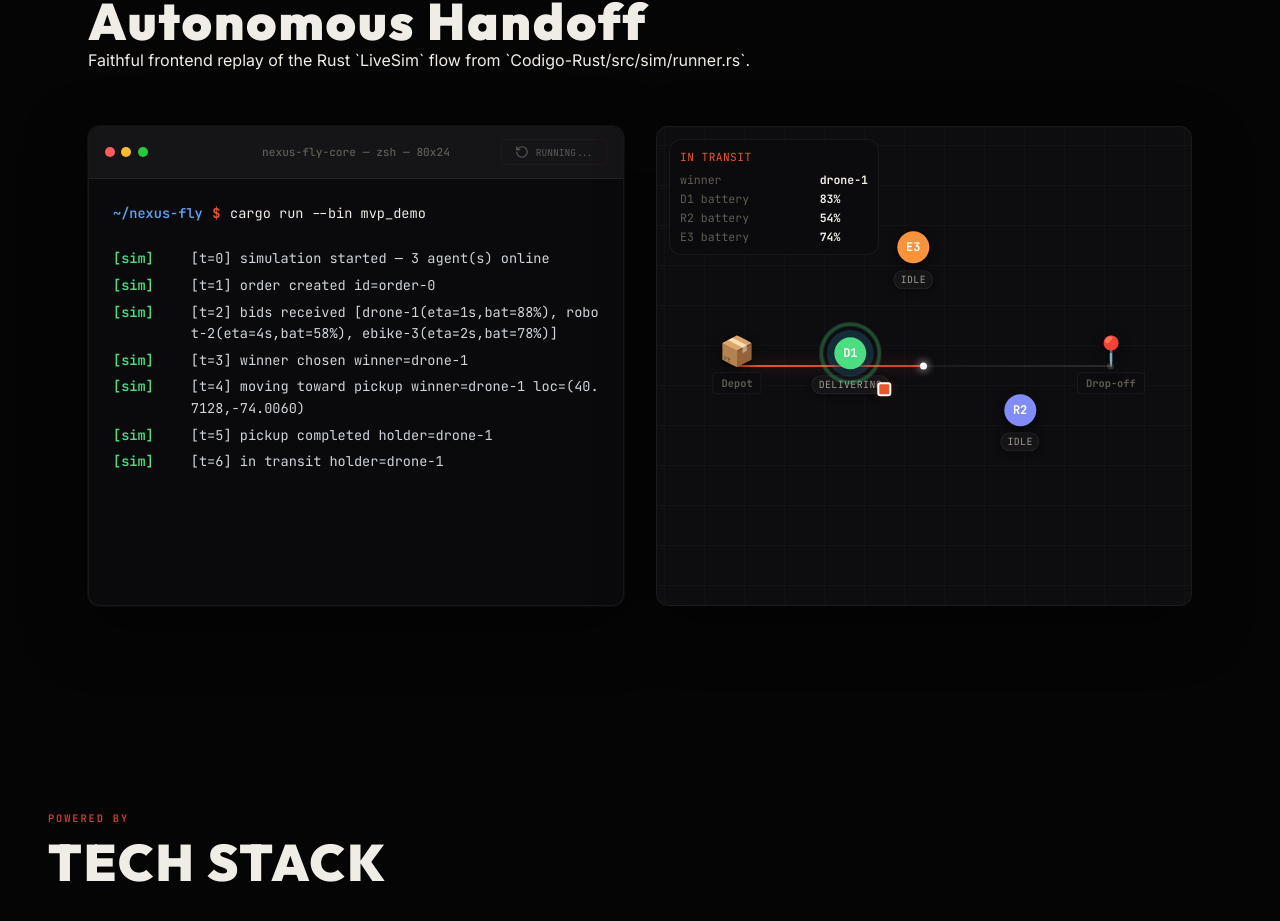
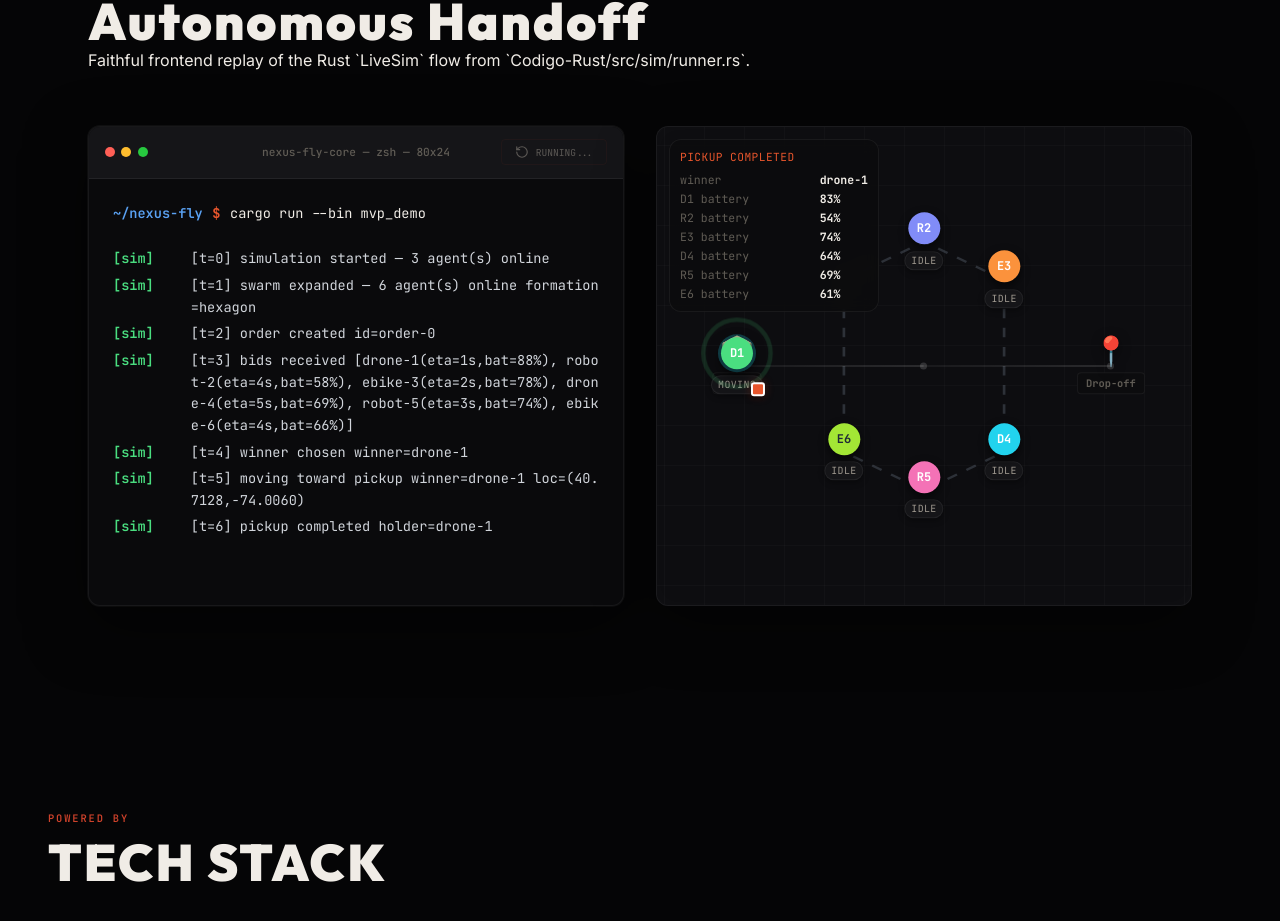
Before and after one commit to Nexus-Fly/front-end, a React (Vite) app: page / in a window 1280 px wide. Shown: the part 3713-4634 px from the top of the page. Built offline with nearby package versions, Linux system fonts and the light colour scheme.

Commit message:
feat: enhance SimulationSection with additional drones and update log messages for improved simulation accuracy

```diff
--- a/src/landing/LandingPage.css
+++ b/src/landing/LandingPage.css
@@ -1194,6 +1194,22 @@
   pointer-events: none;
 }
 
+.hex-overlay {
+  position: absolute;
+  inset: 0;
+  width: 100%;
+  height: 100%;
+  z-index: 2;
+  pointer-events: none;
+}
+
+.hex-overlay polygon {
+  fill: none;
+  stroke: rgba(148, 163, 184, 0.24);
+  stroke-width: 0.5;
+  stroke-dasharray: 2 2;
+}
+
 .map-node, .map-drone {
   position: absolute;
   transform: translate(-50%, -50%); /* Centered */
@@ -1264,8 +1280,14 @@
 .drone-1 .drone-id { background: #4ade80; }
 .drone-2 .drone-id { background: #818cf8; }
 .drone-3 .drone-id { background: #fb923c; }
+.drone-4 .drone-id { background: #22d3ee; }
+.drone-5 .drone-id { background: #f472b6; }
+.drone-6 .drone-id { background: #a3e635; color: #1f2937; }
 
 .drone-1 .drone-ring { color: #4ade80; }
+.drone-4 .drone-ring { color: #22d3ee; }
+.drone-5 .drone-ring { color: #f472b6; }
+.drone-6 .drone-ring { color: #a3e635; }
 
 .drone-ring {
   position: absolute;
--- a/src/landing/SimulationSection.tsx
+++ b/src/landing/SimulationSection.tsx
@@ -2,23 +2,28 @@ import { useEffect, useState, useRef } from 'react';
 
 const LOGS = [
   { time: 0, text: '[t=0] simulation started — 3 agent(s) online' },
-  { time: 1000, text: '[t=1] order created  id=order-0' },
+  { time: 1000, text: '[t=1] swarm expanded — 6 agent(s) online  formation=hexagon' },
   {
     time: 2000,
-    text: '[t=2] bids received  [drone-1(eta=1s,bat=88%), robot-2(eta=4s,bat=58%), ebike-3(eta=2s,bat=78%)]',
+    text: '[t=2] order created  id=order-0',
   },
-  { time: 3000, text: '[t=3] winner chosen  winner=drone-1' },
-  { time: 4000, text: '[t=4] moving toward pickup  winner=drone-1 loc=(40.7128,-74.0060)' },
-  { time: 5000, text: '[t=5] pickup completed  holder=drone-1' },
-  { time: 6000, text: '[t=6] in transit  holder=drone-1' },
-  { time: 7000, text: '[t=7] handoff requested  from=drone-1 to=robot-2' },
-  { time: 8000, text: '[t=8] handoff completed  from=drone-1 to=robot-2  fee=100' },
-  { time: 9000, text: '[t=9] delivered  by=robot-2' },
   {
-    time: 10000,
-    text: '[t=10] ledger settled  robot-2 balance=200  reauction=["sim-reauction-1"]  safety_paused=true',
+    time: 3000,
+    text: '[t=3] bids received  [drone-1(eta=1s,bat=88%), robot-2(eta=4s,bat=58%), ebike-3(eta=2s,bat=78%), drone-4(eta=5s,bat=69%), robot-5(eta=3s,bat=74%), ebike-6(eta=4s,bat=66%)]',
   },
-  { time: 11000, text: '[t=11] simulation already complete' },
+  { time: 4000, text: '[t=4] winner chosen  winner=drone-1' },
+  { time: 5000, text: '[t=5] moving toward pickup  winner=drone-1 loc=(40.7128,-74.0060)' },
+  { time: 6000, text: '[t=6] pickup completed  holder=drone-1' },
+  { time: 7000, text: '[t=7] in transit  holder=drone-1' },
+  { time: 8000, text: '[t=8] handoff requested  from=drone-1 to=robot-2' },
+  { time: 9000, text: '[t=9] handoff completed  from=drone-1 to=robot-2  fee=100' },
+  { time: 10000, text: '[t=10] delivered  by=robot-2' },
+  {
+    time: 11000,
+    text: '[t=11] ledger settled  robot-2 balance=200  reauction=["sim-reauction-1"]  safety_paused=true',
+  },
+  { time: 12000, text: '[t=12] swarm regrouped  formation=hexagon  standby=true' },
+  { time: 13000, text: '[t=13] simulation already complete' },
 ];
 
 type DroneState = {
@@ -32,12 +37,18 @@ type BatteryState = {
   drone1: number;
   drone2: number;
   drone3: number;
+  drone4: number;
+  drone5: number;
+  drone6: number;
 };
 
 type MapState = {
   drone1: DroneState;
   drone2: DroneState;
   drone3: DroneState;
+  drone4: DroneState;
+  drone5: DroneState;
+  drone6: DroneState;
   parcelHolder: 'none' | 'depot' | 'drone1' | 'drone2' | 'drone3' | 'destination';
   auctionOpen: boolean;
   activeRoute: 'none' | 'depot-to-handoff' | 'handoff-to-destination' | 'complete';
@@ -47,38 +58,43 @@ type MapState = {
 };
 
 const BATTERY_BY_LOG_INDEX: BatteryState[] = [
-  { drone1: 89, drone2: 59, drone3: 79 },
-  { drone1: 88, drone2: 58, drone3: 78 },
-  { drone1: 87, drone2: 57, drone3: 77 },
-  { drone1: 86, drone2: 56, drone3: 76 },
-  { drone1: 85, drone2: 56, drone3: 76 },
-  { drone1: 84, drone2: 55, drone3: 75 },
-  { drone1: 83, drone2: 54, drone3: 74 },
-  { drone1: 82, drone2: 53, drone3: 73 },
-  { drone1: 81, drone2: 52, drone3: 72 },
-  { drone1: 80, drone2: 51, drone3: 71 },
-  { drone1: 80, drone2: 51, drone3: 71 },
-  { drone1: 80, drone2: 51, drone3: 71 },
+  { drone1: 89, drone2: 59, drone3: 79, drone4: 69, drone5: 74, drone6: 66 },
+  { drone1: 88, drone2: 58, drone3: 78, drone4: 68, drone5: 73, drone6: 65 },
+  { drone1: 87, drone2: 57, drone3: 77, drone4: 67, drone5: 72, drone6: 64 },
+  { drone1: 86, drone2: 56, drone3: 76, drone4: 66, drone5: 71, drone6: 63 },
+  { drone1: 85, drone2: 56, drone3: 76, drone4: 66, drone5: 71, drone6: 63 },
+  { drone1: 84, drone2: 55, drone3: 75, drone4: 65, drone5: 70, drone6: 62 },
+  { drone1: 83, drone2: 54, drone3: 74, drone4: 64, drone5: 69, drone6: 61 },
+  { drone1: 82, drone2: 53, drone3: 73, drone4: 63, drone5: 68, drone6: 60 },
+  { drone1: 81, drone2: 52, drone3: 72, drone4: 62, drone5: 67, drone6: 59 },
+  { drone1: 80, drone2: 51, drone3: 71, drone4: 61, drone5: 66, drone6: 58 },
+  { drone1: 80, drone2: 51, drone3: 71, drone4: 61, drone5: 66, drone6: 58 },
+  { drone1: 80, drone2: 51, drone3: 71, drone4: 61, drone5: 66, drone6: 58 },
+  { drone1: 80, drone2: 51, drone3: 71, drone4: 61, drone5: 66, drone6: 58 },
+  { drone1: 80, drone2: 51, drone3: 71, drone4: 61, drone5: 66, drone6: 58 },
 ];
 
 function getBatteries(currentLogIndex: number): BatteryState {
   if (currentLogIndex < 0) {
-    return { drone1: 90, drone2: 60, drone3: 80 };
+    return { drone1: 90, drone2: 60, drone3: 80, drone4: 70, drone5: 75, drone6: 67 };
   }
   const boundedIndex = Math.min(currentLogIndex, BATTERY_BY_LOG_INDEX.length - 1);
   return BATTERY_BY_LOG_INDEX[boundedIndex];
 }
 
 const INITIAL_MAP_STATE: MapState = {
-  drone1: { x: 12, y: 44, status: 'idle', hasParcel: false },
-  drone2: { x: 68, y: 62, status: 'idle', hasParcel: false },
-  drone3: { x: 48, y: 28, status: 'idle', hasParcel: false },
+  drone1: { x: 35, y: 32, status: 'idle', hasParcel: false },
+  drone2: { x: 50, y: 24, status: 'idle', hasParcel: false },
+  drone3: { x: 65, y: 32, status: 'idle', hasParcel: false },
+  drone4: { x: 65, y: 68, status: 'idle', hasParcel: false },
+  drone5: { x: 50, y: 76, status: 'idle', hasParcel: false },
+  drone6: { x: 35, y: 68, status: 'idle', hasParcel: false },
   parcelHolder: 'none',
   auctionOpen: false,
   activeRoute: 'none',
   phaseLabel: 'Booting simulation',
   winner: '-',
-  batteries: { drone1: 90, drone2: 60, drone3: 80 },
+  batteries: { drone1: 90, drone2: 60, drone3: 80, drone4: 70, drone5: 75, drone6: 67 },
 };
 
 function deriveMapState(currentLogIndex: number): MapState {
@@ -86,6 +102,9 @@ function deriveMapState(currentLogIndex: number): MapState {
     drone1: { ...INITIAL_MAP_STATE.drone1 },
     drone2: { ...INITIAL_MAP_STATE.drone2 },
     drone3: { ...INITIAL_MAP_STATE.drone3 },
+    drone4: { ...INITIAL_MAP_STATE.drone4 },
+    drone5: { ...INITIAL_MAP_STATE.drone5 },
+    drone6: { ...INITIAL_MAP_STATE.drone6 },
     parcelHolder: 'none',
     auctionOpen: false,
     activeRoute: 'none',
@@ -99,75 +118,101 @@ function deriveMapState(currentLogIndex: number): MapState {
   }
 
   if (currentLogIndex === 1) {
+    state.phaseLabel = 'Hex swarm formation';
+  }
+
+  if (currentLogIndex === 2) {
     state.phaseLabel = 'Order created';
   }
 
-  if (currentLogIndex === 2) {
+  if (currentLogIndex === 3) {
     state.phaseLabel = 'Auction bidding';
   }
 
-  if (currentLogIndex === 3) {
+  if (currentLogIndex === 4) {
     state.phaseLabel = 'Winner chosen';
   }
 
-  if (currentLogIndex === 4) {
+  if (currentLogIndex === 5) {
     state.phaseLabel = 'Moving to pickup';
   }
 
-  if (currentLogIndex === 5) {
+  if (currentLogIndex === 6) {
     state.phaseLabel = 'Pickup completed';
   }
 
-  if (currentLogIndex === 6) {
+  if (currentLogIndex === 7) {
     state.phaseLabel = 'In transit';
   }
 
-  if (currentLogIndex === 7) {
+  if (currentLogIndex === 8) {
     state.phaseLabel = 'Handoff requested';
   }
 
-  if (currentLogIndex === 8) {
+  if (currentLogIndex === 9) {
     state.phaseLabel = 'Handoff completed';
   }
 
-  if (currentLogIndex === 9) {
+  if (currentLogIndex === 10) {
     state.phaseLabel = 'Delivered';
   }
 
-  if (currentLogIndex >= 10) {
+  if (currentLogIndex === 11) {
     state.phaseLabel = 'Ledger settled';
   }
 
-  if (currentLogIndex >= 1) {
+  if (currentLogIndex >= 12) {
+    state.phaseLabel = 'Swarm regrouped';
+  }
+
+  if (currentLogIndex >= 2) {
     state.parcelHolder = 'depot';
   }
 
-  if (currentLogIndex >= 1 && currentLogIndex < 3) {
+  if (currentLogIndex >= 2 && currentLogIndex < 4) {
     state.auctionOpen = true;
   }
 
-  if (currentLogIndex >= 3) {
+  if (currentLogIndex >= 4) {
     state.drone1.status = 'moving';
   }
 
-  if (currentLogIndex >= 4) {
+  if (currentLogIndex >= 5) {
     state.drone1.x = 15;
     state.drone1.y = 50;
   }
 
-  if (currentLogIndex >= 5) {
+  if (currentLogIndex >= 6) {
     state.parcelHolder = 'drone1';
     state.drone1.hasParcel = true;
   }
 
-  if (currentLogIndex >= 6) {
+  if (currentLogIndex >= 7) {
     state.activeRoute = 'depot-to-handoff';
     state.drone1.status = 'delivering';
     state.drone1.x = 38;
     state.drone1.y = 50;
+
+    // Escorts engage
+    state.drone3.status = 'moving';
+    state.drone3.x = 38;
+    state.drone3.y = 35;
+
+    state.drone6.status = 'moving';
+    state.drone6.x = 38;
+    state.drone6.y = 65;
+
+    // Patrols
+    state.drone4.status = 'moving';
+    state.drone4.x = 75;
+    state.drone4.y = 35;
+
+    state.drone5.status = 'moving';
+    state.drone5.x = 75;
+    state.drone5.y = 65;
   }
 
-  if (currentLogIndex >= 7) {
+  if (currentLogIndex >= 8) {
     state.drone1.x = 50;
     state.drone1.y = 50;
     state.drone1.status = 'handoff';
@@ -175,9 +220,15 @@ function deriveMapState(currentLogIndex: number): MapState {
     state.drone2.status = 'handoff';
     state.drone2.x = 58;
     state.drone2.y = 56;
+
+    // Escorts hover around handoff
+    state.drone3.x = 50;
+    state.drone3.y = 35;
+    state.drone6.x = 50;
+    state.drone6.y = 65;
   }
 
-  if (currentLogIndex >= 8) {
+  if (currentLogIndex >= 9) {
     state.activeRoute = 'handoff-to-destination';
     state.parcelHolder = 'drone2';
     state.drone1.hasParcel = false;
@@ -189,27 +240,56 @@ function deriveMapState(currentLogIndex: number): MapState {
     state.drone2.status = 'delivering';
     state.drone2.x = 68;
     state.drone2.y = 52;
-  }
 
-  if (currentLogIndex >= 9) {
-    state.drone2.x = 85;
-    state.drone2.y = 50;
+    // Escorts follow drone 2
+    state.drone3.x = 68;
+    state.drone3.y = 35;
+    state.drone6.x = 68;
+    state.drone6.y = 65;
   }
 
   if (currentLogIndex >= 10) {
+    state.drone2.x = 85;
+    state.drone2.y = 50;
+    state.parcelHolder = 'destination';
+    state.drone2.hasParcel = false;
+    state.drone2.status = 'idle';
+
+    // Escorts arrive near destination
+    state.drone3.x = 85;
+    state.drone3.y = 35;
+    state.drone6.x = 85;
+    state.drone6.y = 65;
+  }
+
+  if (currentLogIndex >= 11) {
     state.activeRoute = 'complete';
   }
 
-  if (currentLogIndex >= 11) {
-    state.drone3.status = 'offline';
-  }
+  if (currentLogIndex >= 12) {
+    state.drone1.status = 'idle';
+    state.drone1.x = INITIAL_MAP_STATE.drone1.x;
+    state.drone1.y = INITIAL_MAP_STATE.drone1.y;
 
-  if (currentLogIndex >= 9) {
-    state.parcelHolder = 'destination';
-    state.drone2.hasParcel = false;
     state.drone2.status = 'idle';
-    state.drone2.x = 85;
-    state.drone2.y = 50;
+    state.drone2.x = INITIAL_MAP_STATE.drone2.x;
+    state.drone2.y = INITIAL_MAP_STATE.drone2.y;
+
+    state.drone3.status = 'idle';
+    state.drone3.x = INITIAL_MAP_STATE.drone3.x;
+    state.drone3.y = INITIAL_MAP_STATE.drone3.y;
+
+    state.drone4.status = 'idle';
+    state.drone4.x = INITIAL_MAP_STATE.drone4.x;
+    state.drone4.y = INITIAL_MAP_STATE.drone4.y;
+
+    state.drone5.status = 'idle';
+    state.drone5.x = INITIAL_MAP_STATE.drone5.x;
+    state.drone5.y = INITIAL_MAP_STATE.drone5.y;
+
+    state.drone6.status = 'idle';
+    state.drone6.x = INITIAL_MAP_STATE.drone6.x;
+    state.drone6.y = INITIAL_MAP_STATE.drone6.y;
   }
 
   return state;
@@ -388,8 +468,18 @@ export default function SimulationSection() {
               <strong>{mapState.batteries.drone2}%</strong>
               <span>E3 battery</span>
               <strong>{mapState.batteries.drone3}%</strong>
+              <span>D4 battery</span>
+              <strong>{mapState.batteries.drone4}%</strong>
+              <span>R5 battery</span>
+              <strong>{mapState.batteries.drone5}%</strong>
+              <span>E6 battery</span>
+              <strong>{mapState.batteries.drone6}%</strong>
             </div>
           </div>
+
+          <svg className="hex-overlay" viewBox="0 0 100 100" preserveAspectRatio="none" aria-hidden="true">
+            <polygon points="35,32 50,24 65,32 65,68 50,76 35,68" />
+          </svg>
 
           {/* Depot */}
           <div className={`map-node depot ${mapState.parcelHolder === 'depot' ? 'has-parcel' : ''}`} style={{ left: '15%', top: '50%' }}>
@@ -430,6 +520,27 @@ export default function SimulationSection() {
             <span className="drone-meta">{mapState.drone3.status}</span>
             {mapState.parcelHolder === 'drone3' && <div className="parcel" />}
           </div>
+
+          {/* Drone 4 */}
+          <div className={`map-drone drone-4 ${mapState.drone4.status}`} style={{ left: `${mapState.drone4.x}%`, top: `${mapState.drone4.y}%` }}>
+            {mapState.auctionOpen && <div className="drone-ring bidding" />}
+            <span className="drone-id">D4</span>
+            <span className="drone-meta">{mapState.drone4.status}</span>
+          </div>
+
+          {/* Robot 5 */}
+          <div className={`map-drone drone-5 ${mapState.drone5.status}`} style={{ left: `${mapState.drone5.x}%`, top: `${mapState.drone5.y}%` }}>
+            {mapState.auctionOpen && <div className="drone-ring bidding" />}
+            <span className="drone-id">R5</span>
+            <span className="drone-meta">{mapState.drone5.status}</span>
+          </div>
+
+          {/* Ebike 6 */}
+          <div className={`map-drone drone-6 ${mapState.drone6.status}`} style={{ left: `${mapState.drone6.x}%`, top: `${mapState.drone6.y}%` }}>
+            {mapState.auctionOpen && <div className="drone-ring bidding" />}
+            <span className="drone-id">E6</span>
+            <span className="drone-meta">{mapState.drone6.status}</span>
+          </div>
         </div>
       </div>
     </section>
```
Also changed, not shown: 1 other file (tests, documents, lock files or other folders).
